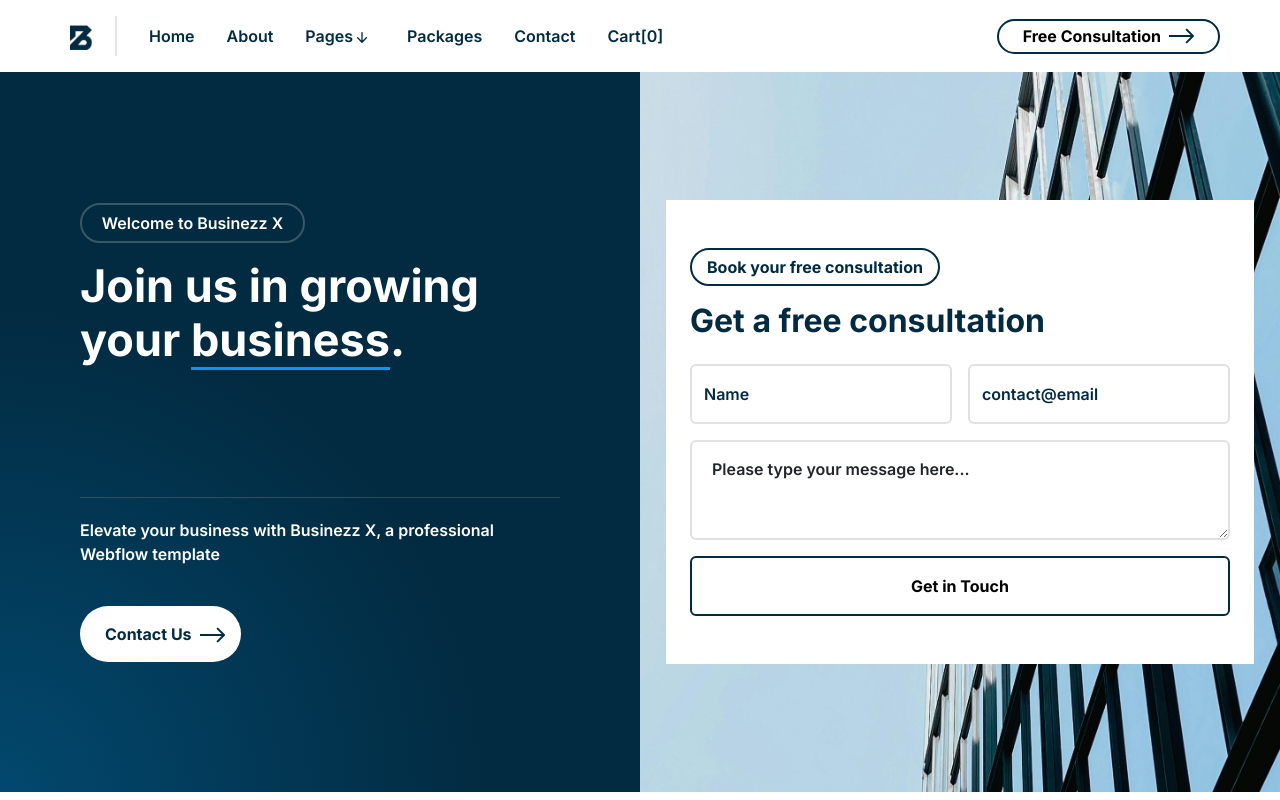
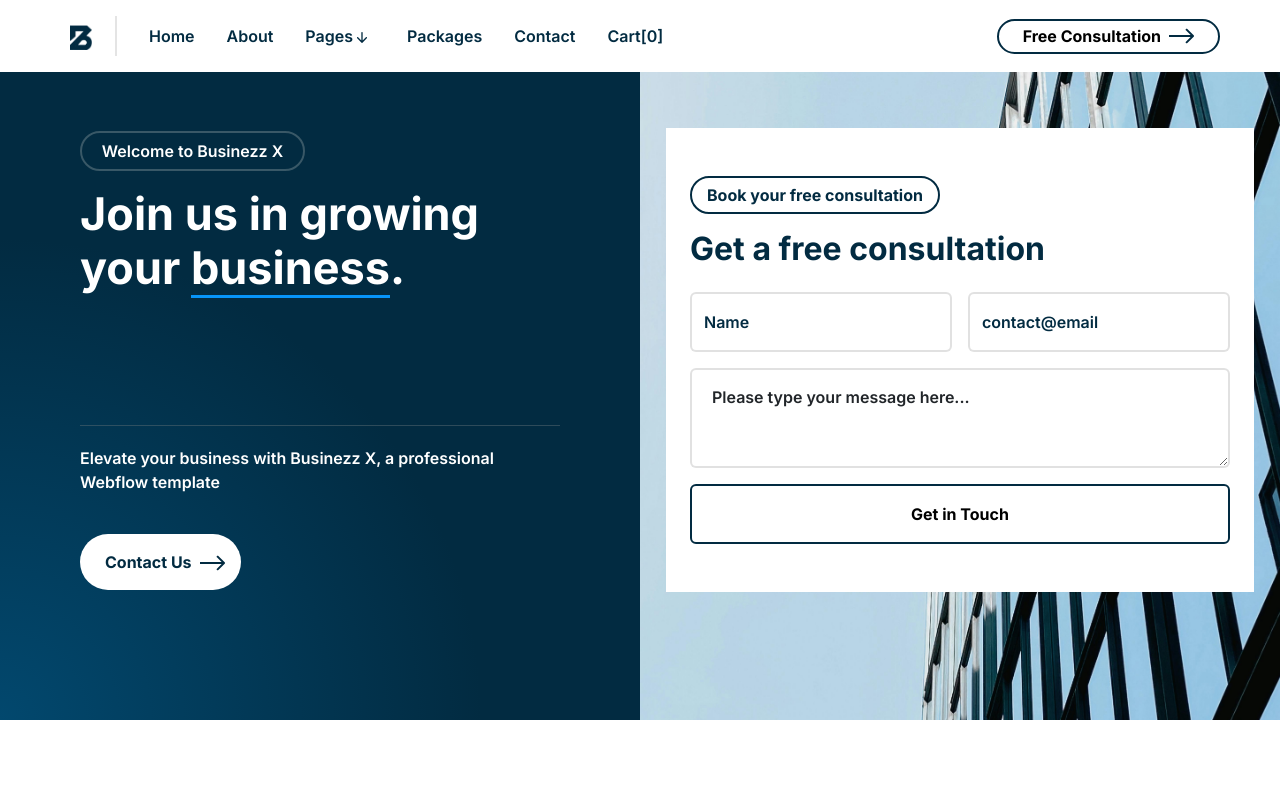
Before and after one commit to yayuwu/domo-challenge, a React (Vite) app: page / in a window 1280 px wide. Built offline with nearby package versions, Linux system fonts and the light colour scheme; the HTML template or start-up script is replaced by a standard one.

Commit message:
Fixed Navbar

```diff
--- a/src/components/nav.jsx
+++ b/src/components/nav.jsx
@@ -17,7 +17,7 @@ export const Nav = () => {
         setActiveLink(link)
     }
     return (
-        <nav className="navbar mx-lg-5">
+        <nav className="navbar px-lg-5 position-fixed bg-white w-100">
             <div className="container-fluid flex-nowrap">
                 <a className="navbar-brand border- border-custom" href="#"><img src={logo} alt="logo" className='w-50'/></a>
                 <button
--- a/src/css/nav.css
+++ b/src/css/nav.css
@@ -1,3 +1,7 @@
+nav{
+  z-index: 2;
+}
+
 .navbar-toggler {
     border: none;
     outline: none;
@@ -176,7 +180,7 @@ a.nav-link-active:hover svg #arrow-2 {
     }
   }
 
-@media (width >= 500px) {
+@media (width >= 1000px) {
   .btn-consultation span {
     font-size: 16px;
   }
```
